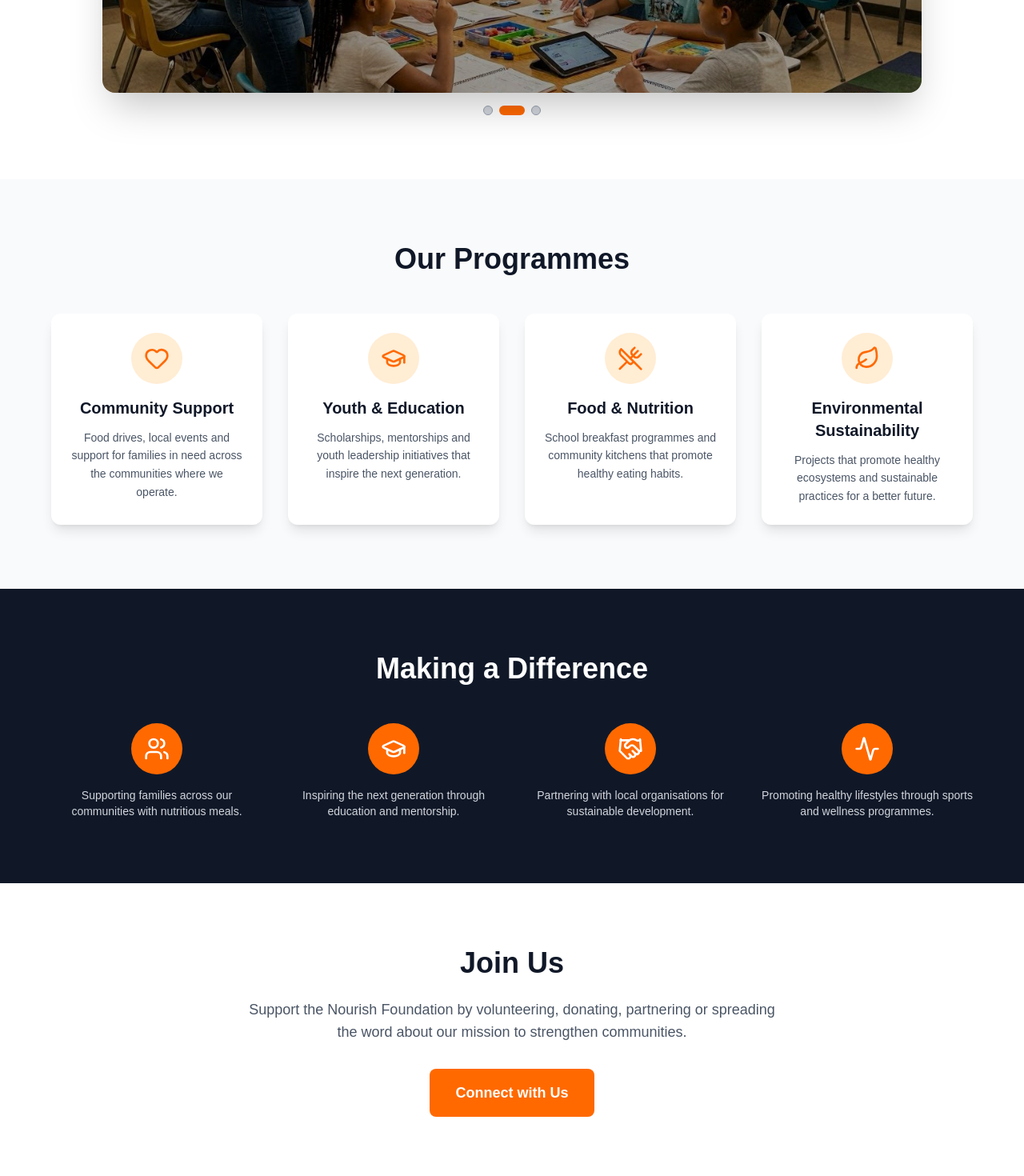
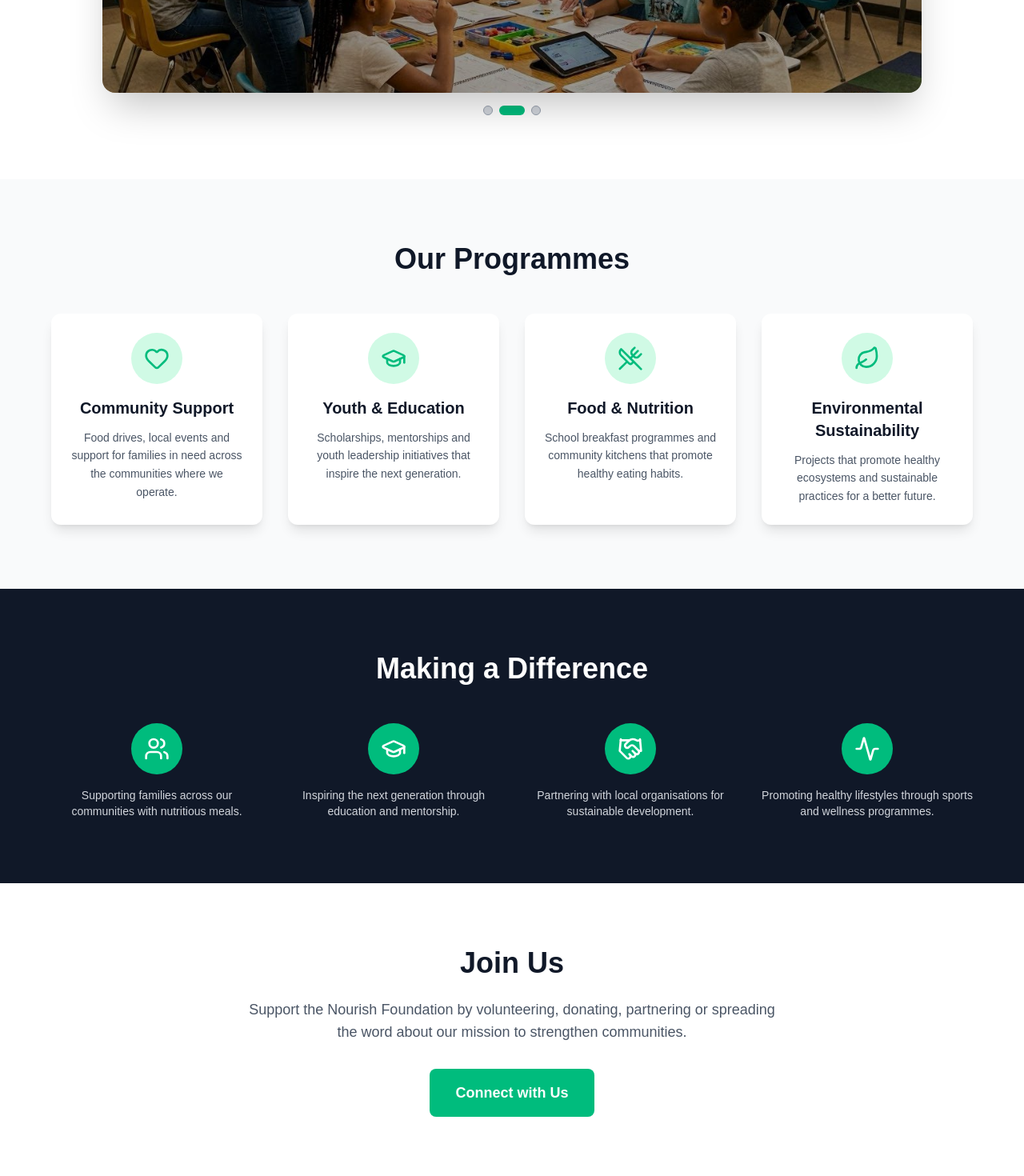
Before and after one commit to IjazUllahKhan/nourishpro, a Next.js app: page /foundation in a window 1280 px wide. Shown: the part 1480-2950 px from the top of the page at 80% size. Built offline with nearby package versions, Linux system fonts and the light colour scheme.

Commit message:
Finalize Nourish Pro demo presentation

```diff
--- a/app/foundation/page.tsx
+++ b/app/foundation/page.tsx
@@ -132,6 +132,7 @@ export default function FoundationPage() {
         title="Community in Action"
         subtitle="A closer look at the people, programmes, and community moments behind the Nourish Foundation."
         slides={foundationCarouselSlides}
+        accentColor="emerald"
       />
 
       {/* Programme Cards */}
@@ -154,8 +155,8 @@ export default function FoundationPage() {
                 transition={{ duration: 0.5, delay: index * 0.1 }}
                 className="bg-white rounded-xl p-6 text-center shadow-lg"
               >
-                <div className="w-16 h-16 bg-orange-100 rounded-full flex items-center justify-center mx-auto mb-4">
-                  <programme.icon className="w-8 h-8 text-orange-500" />
+                <div className="w-16 h-16 bg-emerald-100 rounded-full flex items-center justify-center mx-auto mb-4">
+                  <programme.icon className="w-8 h-8 text-emerald-500" />
                 </div>
                 <h3 className="text-xl font-bold text-gray-900 mb-3">{programme.title}</h3>
                 <p className="text-gray-600 text-sm leading-relaxed">{programme.description}</p>
@@ -185,7 +186,7 @@ export default function FoundationPage() {
                 transition={{ duration: 0.5, delay: index * 0.1 }}
                 className="text-center"
               >
-                <div className="w-16 h-16 bg-orange-500 rounded-full flex items-center justify-center mx-auto mb-4">
+                <div className="w-16 h-16 bg-emerald-500 rounded-full flex items-center justify-center mx-auto mb-4">
                   <statement.icon className="w-8 h-8 text-white" />
                 </div>
                 <p className="text-gray-300 text-sm">{statement.text}</p>
@@ -221,7 +222,7 @@ export default function FoundationPage() {
           >
             <Link
               href="/contact"
-              className="inline-block bg-orange-500 hover:bg-orange-600 text-white font-semibold py-4 px-8 rounded-lg transition-colors text-lg"
+              className="inline-block bg-emerald-500 hover:bg-emerald-600 text-white font-semibold py-4 px-8 rounded-lg transition-colors text-lg"
             >
               Connect with Us
             </Link>
--- a/app/real-estate/page.tsx
+++ b/app/real-estate/page.tsx
@@ -124,6 +124,7 @@ export default function RealEstatePage() {
         title="Property & Development Highlights"
         subtitle="A visual look at the spaces, planning, and development opportunities that support Nourish Pro's growth."
         slides={realEstateCarouselSlides}
+        accentColor="amber"
       />
 
       {/* Capabilities Section */}
@@ -146,8 +147,8 @@ export default function RealEstatePage() {
                 transition={{ duration: 0.5, delay: index * 0.1 }}
                 className="bg-white rounded-xl p-6 text-center shadow-lg"
               >
-                <div className="w-16 h-16 bg-orange-100 rounded-full flex items-center justify-center mx-auto mb-4">
-                  <capability.icon className="w-8 h-8 text-orange-500" />
+                <div className="w-16 h-16 bg-amber-100 rounded-full flex items-center justify-center mx-auto mb-4">
+                  <capability.icon className="w-8 h-8 text-amber-500" />
                 </div>
                 <h3 className="text-xl font-bold text-gray-900 mb-3">{capability.title}</h3>
                 <p className="text-gray-600 text-sm leading-relaxed">{capability.description}</p>
@@ -236,7 +237,7 @@ export default function RealEstatePage() {
           >
             <Link
               href="/contact"
-              className="inline-block bg-orange-500 hover:bg-orange-600 text-white font-semibold py-4 px-8 rounded-lg transition-colors text-lg"
+              className="inline-block bg-amber-500 hover:bg-amber-600 text-white font-semibold py-4 px-8 rounded-lg transition-colors text-lg"
             >
               Contact Our Team
             </Link>
--- a/components/ImageCarousel.tsx
+++ b/components/ImageCarousel.tsx
@@ -17,9 +17,16 @@ interface ImageCarouselProps {
   title: string;
   subtitle?: string;
   slides: CarouselSlide[];
+  accentColor?: "orange" | "amber" | "emerald";
 }
 
-export default function ImageCarousel({ title, subtitle, slides }: ImageCarouselProps) {
+export default function ImageCarousel({ title, subtitle, slides, accentColor = "orange" }: ImageCarouselProps) {
+  const accentClasses = {
+    orange: { active: "bg-orange-500", hover: "hover:bg-orange-600" },
+    amber: { active: "bg-amber-500", hover: "hover:bg-amber-600" },
+    emerald: { active: "bg-emerald-500", hover: "hover:bg-emerald-600" },
+  };
+  const accent = accentClasses[accentColor];
   const [currentIndex, setCurrentIndex] = useState(0);
   const [isHovered, setIsHovered] = useState(false);
 
@@ -116,7 +123,7 @@ export default function ImageCarousel({ title, subtitle, slides }: ImageCarousel
                 aria-label={`Go to slide ${index + 1}`}
                 className={`transition-all ${
                   index === currentIndex
-                    ? "w-8 h-3 bg-orange-500 rounded-full"
+                    ? `w-8 h-3 ${accent.active} rounded-full`
                     : "w-3 h-3 bg-gray-300 border border-gray-400 rounded-full hover:bg-gray-400"
                 }`}
               />
```
